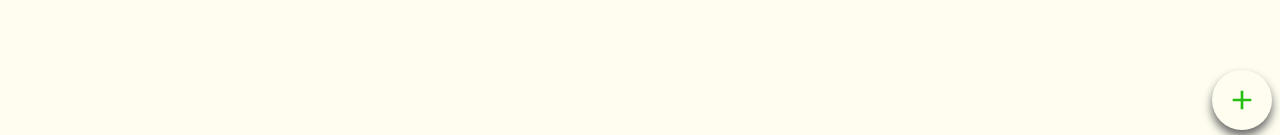
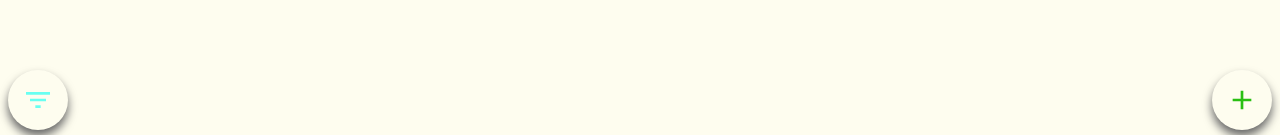
Before and after one commit to deanslamajr/a-coldbrew-page, a Next.js app: page /index in a window 1280 px wide. Shown: the part 662-797 px from the top of the page. Built offline with nearby package versions, Linux system fonts and the light colour scheme.

Commit message:
fleshed out filters modal

```diff
--- /dev/null
+++ b/src/components/FiltersModal.tsx
@@ -0,0 +1,30 @@
+import { RiCloseLine } from 'react-icons/ri';
+
+import { Modal } from './Modal';
+import { NavButton, NavButtonPositions } from './NavButton';
+
+import { theme } from '../theme';
+
+interface FiltersModalPropsInterface {
+  closeFiltersModal: () => void;
+}
+
+export const FiltersModal: React.FC<FiltersModalPropsInterface> = ({
+  closeFiltersModal,
+}) => {
+  return (
+    <Modal>
+      filters!
+      <NavButton
+        position={NavButtonPositions.BottomLeft}
+        clickHandler={() => closeFiltersModal()}
+        icon={
+          <RiCloseLine
+            color={theme.colors.red}
+            size={theme.sizes.navbarButtonIconSize}
+          />
+        }
+      />
+    </Modal>
+  );
+};
--- a/src/pages/index/index.tsx
+++ b/src/pages/index/index.tsx
@@ -4,7 +4,7 @@ import Head from 'next/head';
 import getConfig from 'next/config';
 import moment from 'moment';
 import shortid from 'shortid';
-import { RiAddLine, RiCalendarLine } from 'react-icons/ri';
+import { RiAddLine, RiFilter3Line } from 'react-icons/ri';
 
 import {
   ChoreButton,
@@ -15,6 +15,7 @@ import {
   CreateChoreModal,
   ChoreFormValuesInterface,
 } from '../../components/CreateChoreModal';
+import { FiltersModal } from '../../components/FiltersModal';
 
 import { theme } from '../../theme';
 
@@ -105,6 +106,7 @@ const Chore: React.FunctionComponent<ChoreProps> = ({
 const Home: NextPage = () => {
   //const { data, loading, error } = useFetchHomeQuery();
   const [chores, setChores] = useState(mockedChores);
+  const [showFiltersModal, setShowFiltersModal] = useState(false);
   const [showCreateChoreModal, setShowCreateChoreModal] = useState(false);
 
   const markTaskCompleted = (id: string): void => {
@@ -116,12 +118,12 @@ const Home: NextPage = () => {
     setChores(choresClone);
   };
 
+  const toggleFiltersModal = (show = !showFiltersModal): void => {
+    setShowFiltersModal(show);
+  };
+
   const toggleChoreModal = (show = !showCreateChoreModal): void => {
     setShowCreateChoreModal(show);
-  };
-
-  const showShowUpcomingChores = (): void => {
-    console.log('show upcoming chores clicked!');
   };
 
   const handleSubmit = (values: ChoreFormValuesInterface) => {
@@ -135,6 +137,9 @@ const Home: NextPage = () => {
     setChores([...chores, newChore]);
     setShowCreateChoreModal(false);
   };
+
+  const showMainNavButtons = (): boolean =>
+    !showCreateChoreModal && !showFiltersModal;
 
   return (
     <>
@@ -152,7 +157,7 @@ const Home: NextPage = () => {
             />
           ))}
       </FlexContainer>
-      {!showCreateChoreModal && (
+      {showMainNavButtons() && (
         <NavButton
           position={NavButtonPositions.BottomRight}
           clickHandler={() => toggleChoreModal(true)}
@@ -164,22 +169,27 @@ const Home: NextPage = () => {
           }
         />
       )}
-      {/* <NavButton
+      {showMainNavButtons() && (
+        <NavButton
           position={NavButtonPositions.BottomLeft}
-          clickHandler={() => showShowUpcomingChores()}
+          clickHandler={() => toggleFiltersModal(true)}
           icon={
-            <RiCalendarLine
+            <RiFilter3Line
               color={theme.colors.blue}
               size={theme.sizes.navbarButtonIconSize}
             />
           }
-        /> */}
+        />
+      )}
       {showCreateChoreModal && (
         <CreateChoreModal
           handleHideCreateChoreModal={() => toggleChoreModal(false)}
           handleSubmit={handleSubmit}
         />
       )}
+      {showFiltersModal && (
+        <FiltersModal closeFiltersModal={() => toggleFiltersModal(false)} />
+      )}
     </>
   );
 };
```
